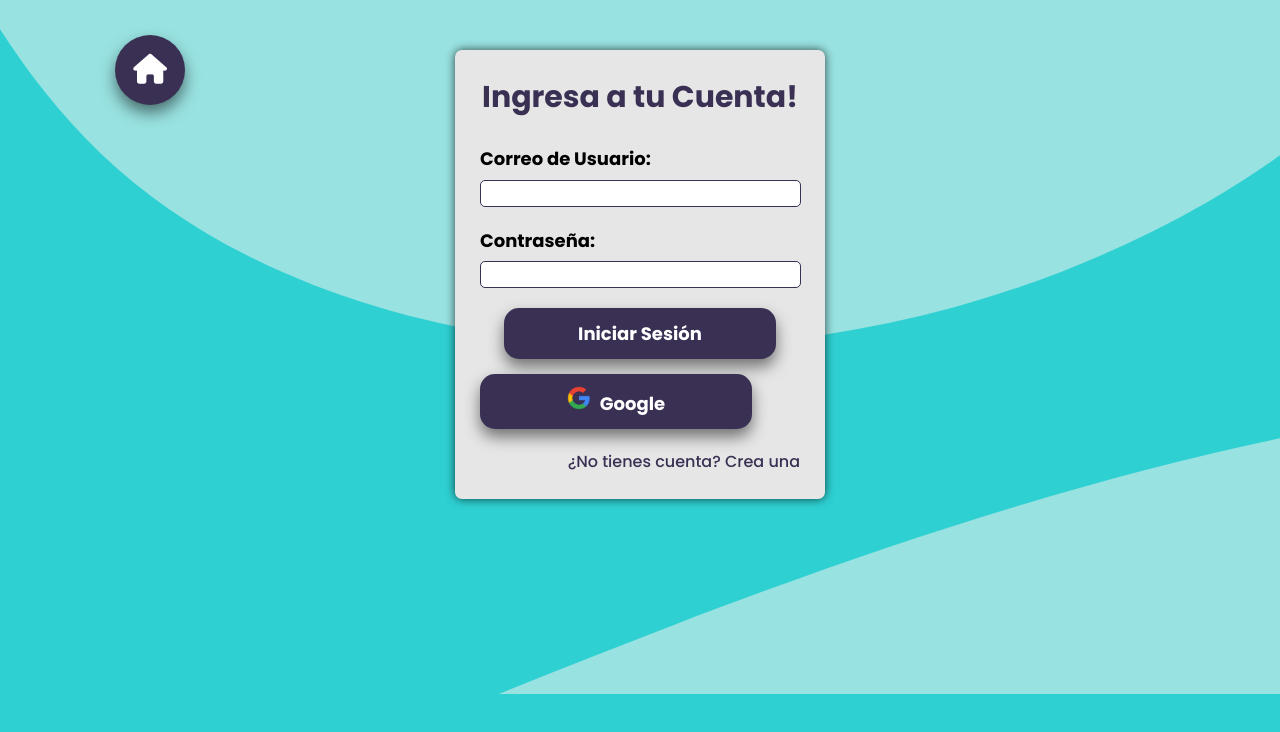
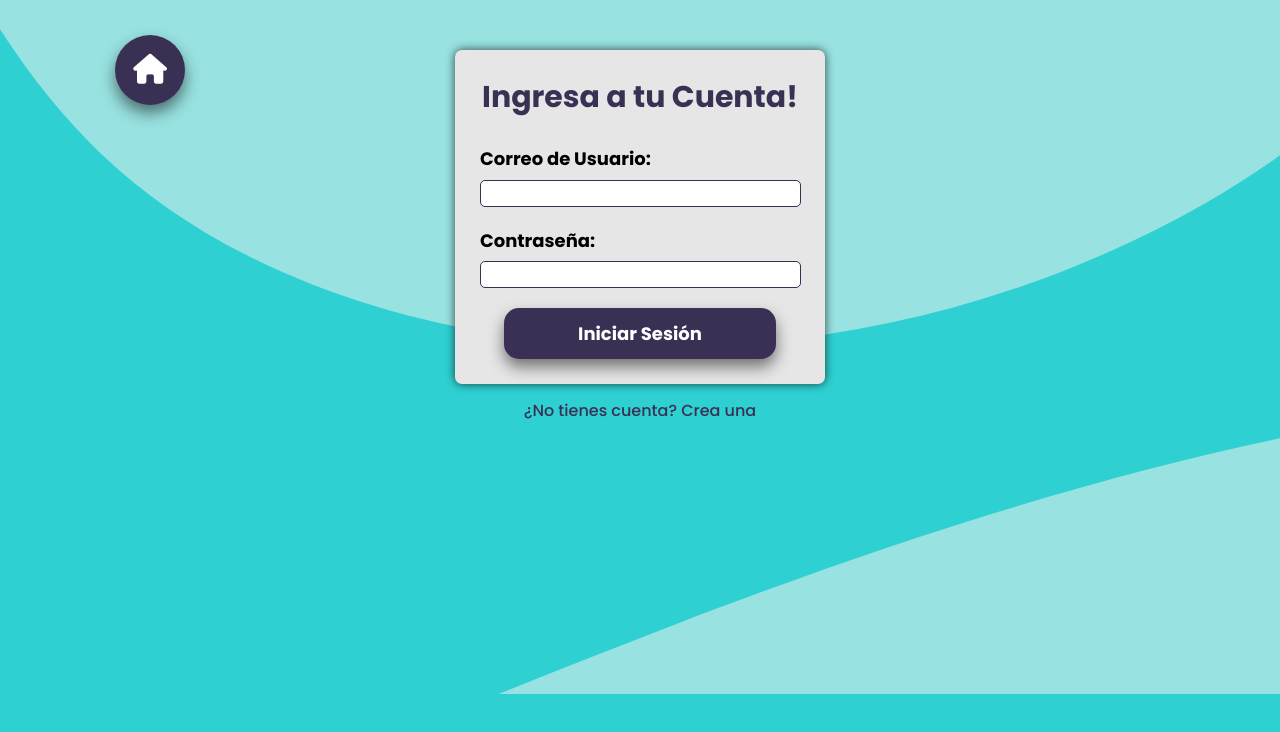
Before and after one commit to jdieTorres/SD-Notebooks-Final, a website with bundled scripts: page auth/login.html in a window 1280 px wide. Built offline with nearby package versions, Linux system fonts and the light colour scheme.

Commit message:
Update login.html

```diff
--- a/auth/login.html
+++ b/auth/login.html
@@ -50,13 +50,6 @@
 
             <button type="submit">Iniciar Sesión</button>
 
-            <div class="form-grid">
-            <div>
-                        <button type="button" id="googleLogin" class="GoogleButton">
-                            <img src="../images/Google.png" alt="Google Logo"> Google
-                        </button>
-            </div>
-
             </div>
 
         </form>
```
